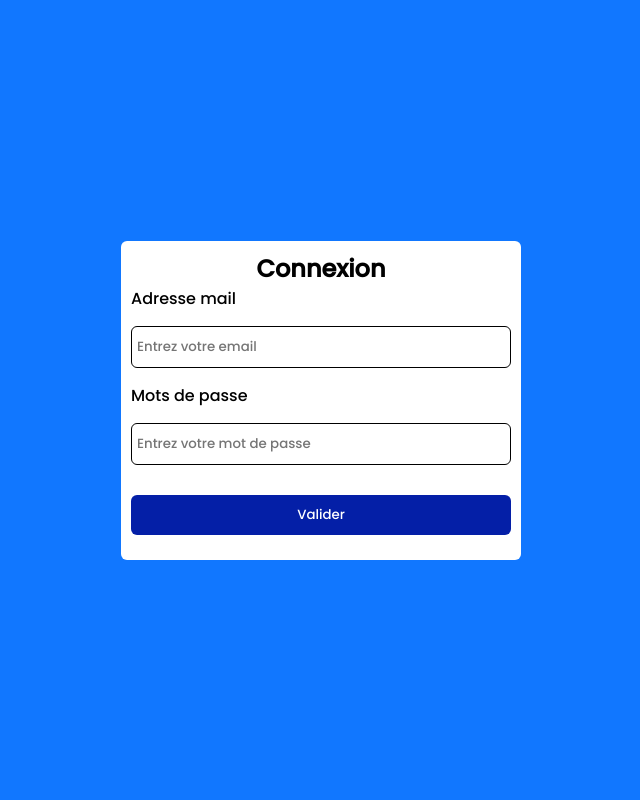
After one commit to tionosamuel/group7, a PHP site: page /Administrateur.php in a window 1280 px wide. The commit adds this page. Shown: the whole page, without its empty margins (319-959 px from the left). Run offline with PHP 8.4, Linux system fonts and the light colour scheme.

Commit message:
premier commit

```diff
--- /dev/null
+++ b/Administrateur.php
@@ -0,0 +1,72 @@
+<?php
+//Nous allons démarrer la session avant toute chose
+session_start() ;
+if(isset($_POST['boutton-valider'])){//si on clique sur le bouton alors:
+//Nous allons vérifier les informations du formulaire
+if(isset($_POST['email']) && isset($_POST['mote_de_passe'])){//on vérifie si l'utilisateur a rentré des informations
+    //Nous allons mettre l'email et le mot de passe dans des variables
+    $email = $_POST['email'] ;
+    $mdp = $_POST['mote_de_passe'] ;
+    $erreur = "" ;
+   //Nous allons vérifier si les informations entrées sont correctes
+   //Connexion à la base de donnée
+   $nom_serveur = "localhost";
+   $utilisateur = "root";
+   $mot_de_passe = "3719";
+   $nom_base_données = "apprenant";
+   $con = mysqli_connect( $nom_serveur , $utilisateur ,$mot_de_passe , $nom_base_données);
+//    $shashed_mot_de_passe = password_hash($mot_de_passe, PASSWORD_DEFAULT);
+   //Requête pour sélectionner tous l'utilisateur qui a pour email et mot de passe les identifiants qui ont été entrés
+   $req = mysqli_query($con , "SELECT * FROM logi WHERE email = '$email' AND mote_de_passe='$mdp' ") ;
+   $num_ligne = mysqli_num_rows($req) ; //Compter le nombre de ligne ayant rapport à la requête SQL
+   if($num_ligne > 0){
+    header("Location: index.php");// Si le nombre de ligne est > 0 on sera redirigé vers la page bienvenu
+    //Nous allons créer une variable de type session qui va contenir l'eamail de l'utilisateur
+    $_SESSION['email'] = $email ;
+    $_SESSION['mote_de_passe']=$mote_de_passe;
+   }else{//si non
+        $erreur = "IDENTIFIANTS INCORRECTS !";
+   }
+}
+}
+?>
+
+<!DOCTYPE html>
+<html lang="en">
+<head>
+    <meta charset="UTF-8">
+    <meta name="viewport" content="width=device-width, initial-scale=1.0">
+    <title>Formulaire de connexion</title>
+    <link rel="stylesheet" href="styleS.css">
+</head>
+<body>
+    <section class="section1">
+        <h1>Connexion</h1>
+        <?php
+        if(isset($erreur)){//si la variable $erreur existe on affiche le contenu
+            echo "<p class= 'Erreur'>".$erreur."</p>" ;
+        }
+        ?>
+        <form class="form2" action="" method="POST"> <!--on ne met plus rien au niveau de l'action pour pouvoir envoyer les données dans la même page-->
+            <label>Adresse mail</label>
+            <input type="text" name="email" placeholder="Entrez votre email">
+            <label>Mots de passe</label>
+            <input type="password" name="mote_de_passe" placeholder="Entrez votre mot de passe">
+            <input type="submit" value="Valider" name="boutton-valider">
+
+        </form>
+        <div id="background-wrap">
+    <div class="bubble x1"></div>
+    <div class="bubble x2"></div>
+    <div class="bubble x3"></div>
+    <div class="bubble x4"></div>
+    <div class="bubble x5"></div>
+    <div class="bubble x6"></div>
+    <div class="bubble x7"></div>
+    <div class="bubble x8"></div>
+    <div class="bubble x9"></div>
+    <div class="bubble x10"></div>
+</div>
+    </section>
+</body>
+</html>
--- /dev/null
+++ b/deconnexion.php
@@ -0,0 +1,6 @@
+ <?php
+session_start();
+$_SESSION = array();
+session_destroy();
+header('Location:index.php');
+?>
--- a/style.css
+++ b/style.css
@@ -151,6 +151,7 @@
 
     input:focus{
         border: 1px solid #f3bc0a;
+        box-shadow: 0 0 10px rgba(0,0,0,5.2);
     }
     input[type="submit"]{
         margin-top: 25px;
@@ -163,7 +164,8 @@
     }
     form input {
         border-radius: 6px;
-        margin-left: 0px;
+        margin-top: 10px;
+
 
     }
     form button{
--- /dev/null
+++ b/styleS.css
@@ -0,0 +1,56 @@
+@import url('https://fonts.googleapis.com/css2?family=Poppins:wght@500&display=swap');
+*{
+    margin: 0;
+    padding: 0;
+    box-sizing: border-box;
+    font-family: 'Poppins', sans-serif;
+}
+body {
+    display: flex;
+    align-items: center;
+    justify-content: center;
+    height: 100vh;
+    background-color: #17f;
+}
+section {
+    background-color: #fff;
+    padding: 10px;
+    display: flex;
+    flex-direction: column;
+    width: 400px;
+    border-radius: 6px;
+}
+section h1 {
+    text-align: center;
+}
+form {
+    display: flex;
+    flex-direction: column;
+    border-radius: 20px;
+}
+form  input {
+    margin: 15px 0;
+    padding: 10px 5px;
+    outline: 0;
+    border: 1px solid#000;
+    border-radius: 6px;
+
+
+}
+form  input[type='submit'] {
+    background-color: rgb(4, 31, 167);
+    border: 0;
+    color: #fff;
+    margin-top: 15px;
+    padding: 10px 0px;
+
+}
+.Erreur {
+    color: red;
+    margin: 10px 0;
+    text-align: center;
+}
+.message {
+    color: #fff;
+    font-size: 25px;
+}
```
Also changed, not shown: ajouter (2).php (+6 -6 lines), bienvenu.php (added, +21 -0 lines), config.php (added, +10 -0 lines), index.php (+18 -6 lines), modifier.php (+6 -6 lines), supprimer.php (+10 -0 lines), images/download.png (added), images/modele-affiche-verticale-camping-design-pois_23-2149451883.jpg (added), images/modele-flyer-concept-e-learning_23-2148688184.jpg (added).
